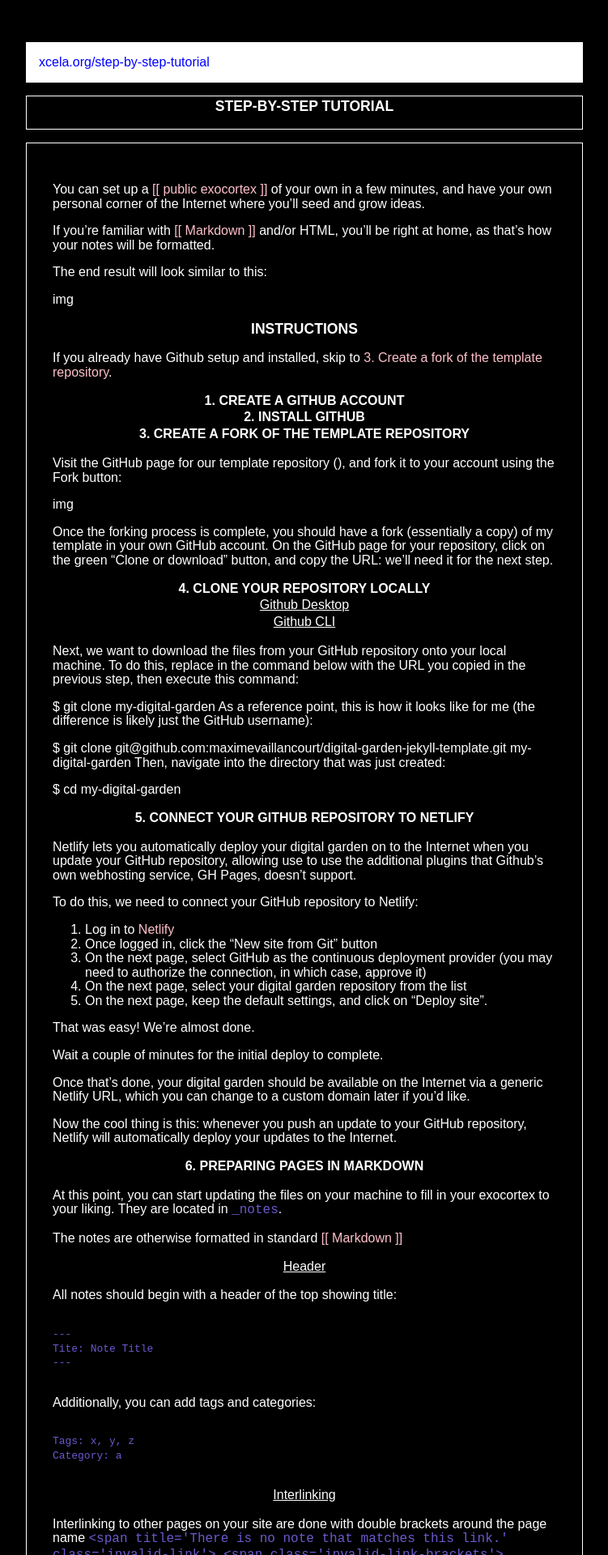
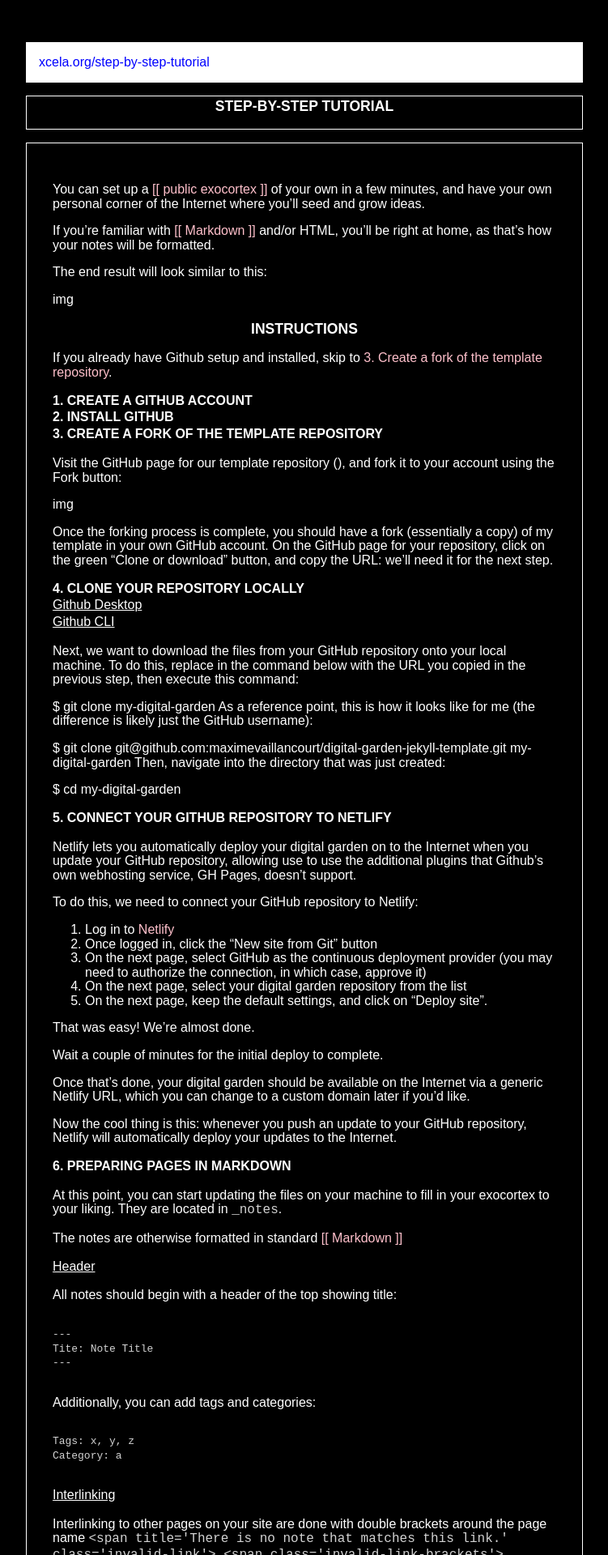
Before and after one commit to xcela/Exocore, a Jekyll site: the page built from _notes/step-by-step-tutorial.md, in a window 1280 px wide. Shown: the top 1920 px of the page at 81% size, without its empty margins (264-1015 px from the left). Built offline with Jekyll 4.4.1, drawn with Linux system fonts in a browser that asks for light colours.

Commit message:
Update _style.scss

```diff
--- a/_sass/_style.scss
+++ b/_sass/_style.scss
@@ -101,9 +101,9 @@ h2 {margin-top:1em;}
 
 title { text-transform:uppercase; text-decoration:underline; text-align:center; font-weight:bold;}
 h1 {text-transform:uppercase; text-align:center;font-weight:bold;}
-h2 {text-transform:uppercase;font-weight:bold; font-size:1em; margin:0em; text-align:center}
-h3 {text-transform:none;font-weight:normal; font-size:1em; text-decoration:underline;text-align:center}
-h4 {text-transform:none;font-weight:normal; font-size:1em; text-align:center}
+h2 {text-transform:uppercase;font-weight:bold; font-size:1em; margin:0em; text-align:left}
+h3 {text-transform:none;font-weight:normal; font-size:1em; text-decoration:underline;text-align:left}
+h4 {text-transform:none;font-weight:normal; font-size:1em; text-align:left}
 
 
 a {
@@ -157,7 +157,7 @@ nav a {
 }
 
 code {
-  color:slateblue;
+  color:lightgray;
   font-family:monospace;
 }
 
```
